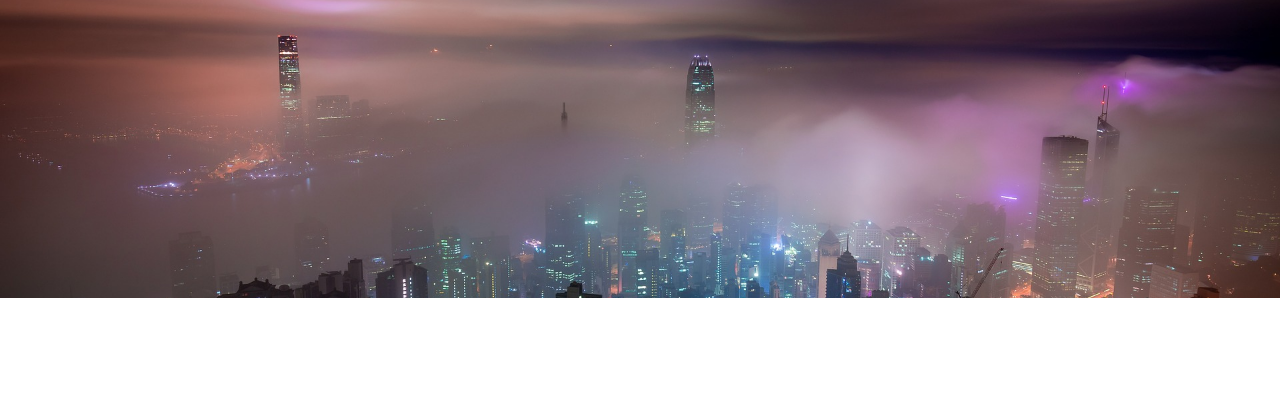
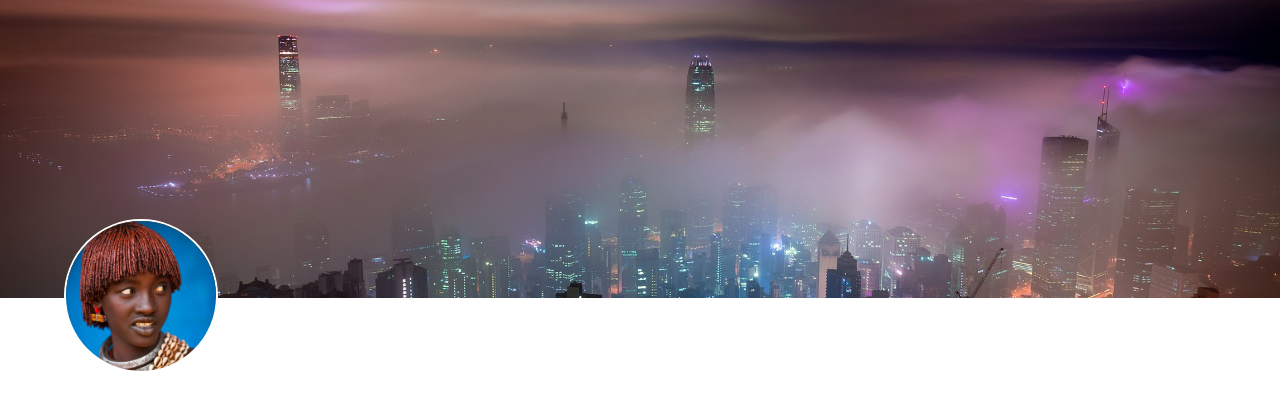
Before and after one commit to Zainab98Azzam/bootcamp-iraq-2020-apr-css-code-along, a plain HTML site: page index.html in a window 1280 px wide. Shown: the part 56-466 px from the top of the page. Drawn offline with Linux system fonts and the light colour scheme.

Commit message:
Add profile picture

```diff
--- a/index.html
+++ b/index.html
@@ -26,6 +26,8 @@
   <!-- cover image -->
   <div class="cover">
   <!-- profile picture -->
+    <img src="imgs/profile.jpg" class="avatar">
+  </div>
   <!-- information about person -->
   <!-- followers list -->
 </body>
--- a/style.css
+++ b/style.css
@@ -14,6 +14,17 @@ a {
     background-size: cover;
     background-repeat: no-repeat;
     background-position: center;
+    position: relative;
+}
+
+.avatar {
+    border-radius: 50%;
+    width: 150px;
+    height: 150px;
+    border: 2px solid white;
+    position: absolute;
+    left: 64px;
+    bottom: -75px;
 }
 
 .logo {
```
